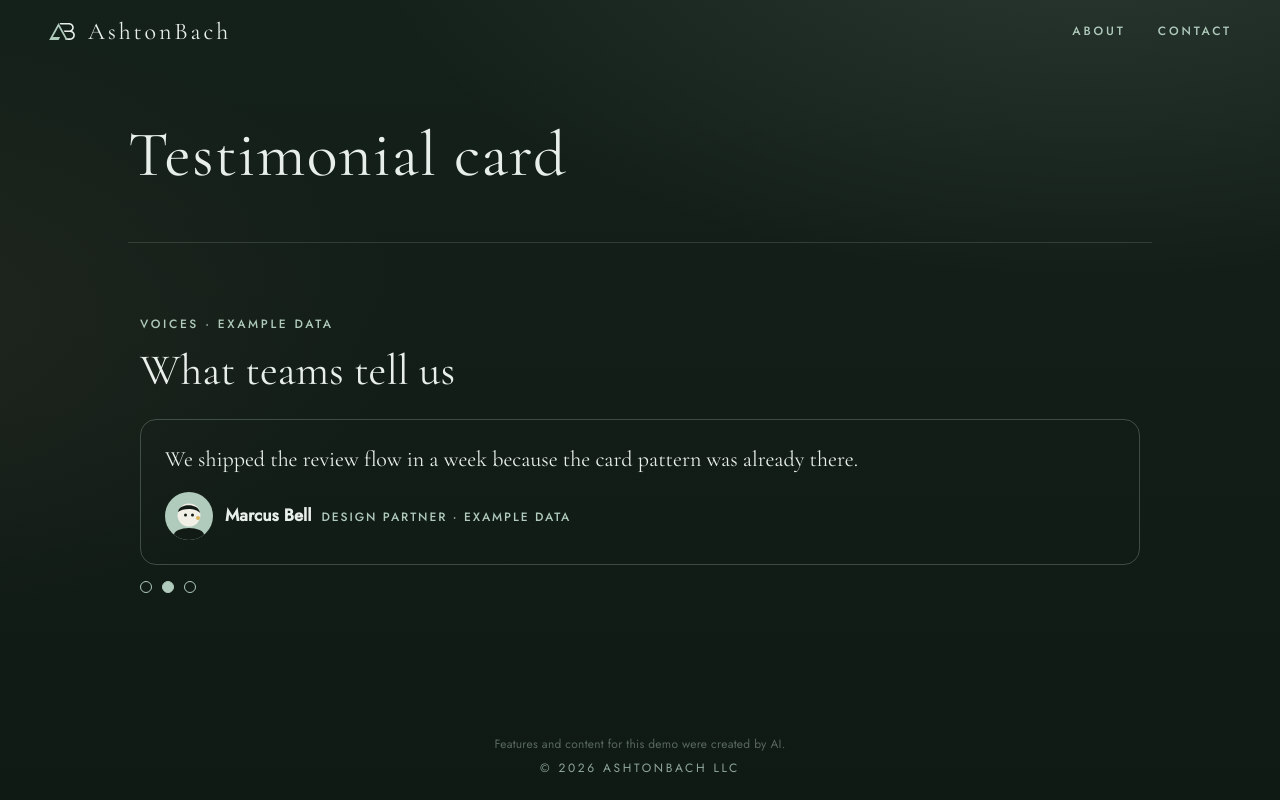
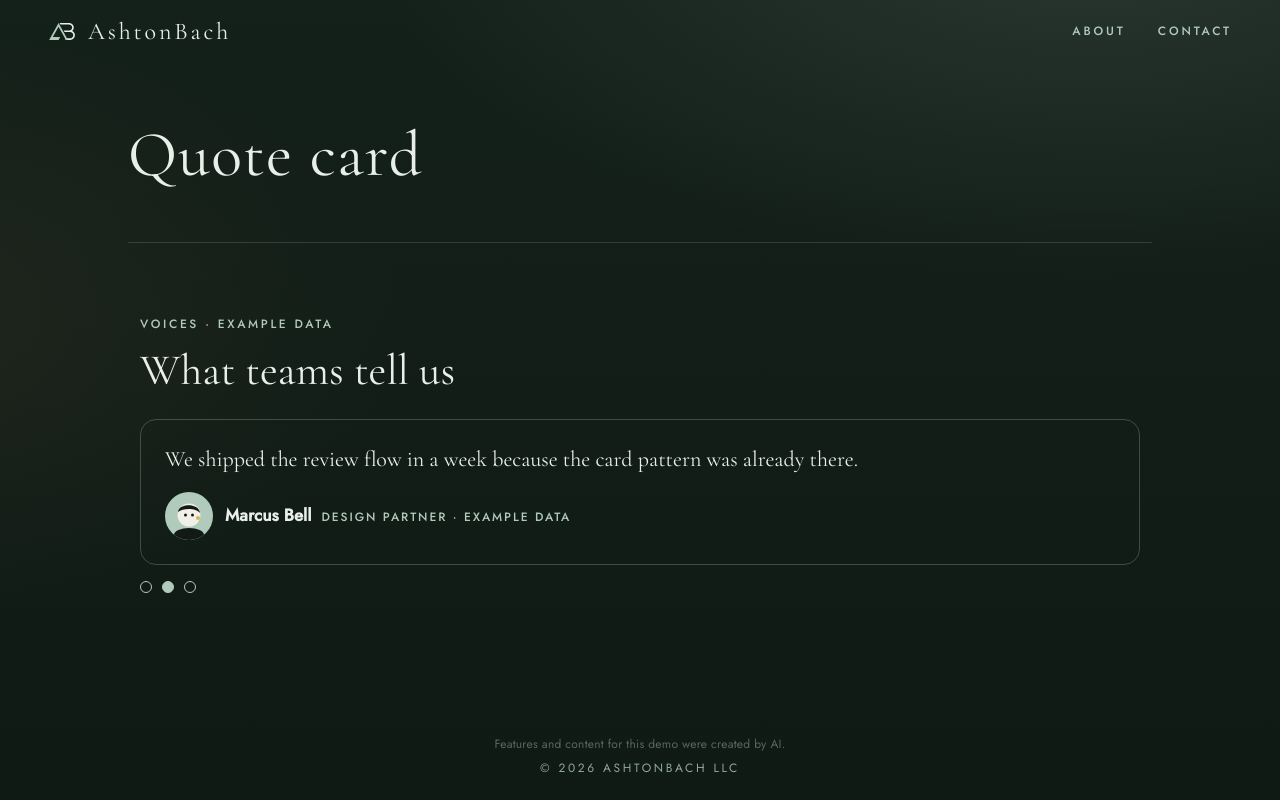
Before and after one commit to ashtonbach/agent-showcase, a Next.js app: page / in a window 1280 px wide. Built offline with nearby package versions, Linux system fonts and the light colour scheme.

Commit message:
Rename visible Testimonial card to Quote card (slug unchanged)

```diff
--- a/app/lab/menu.json
+++ b/app/lab/menu.json
@@ -7,7 +7,7 @@
     { "slug": "pricing-table", "name": "Pricing table", "accept": ["Header illustration by Naomi Sato from public/lab/pricing-table/header.svg (fallback: soft gradient)", "3 tiers with the middle one highlighted", "Tiers stack on mobile", "No sideways scroll at 390px"] },
     { "slug": "animated-counter", "name": "Animated counter", "accept": ["3 stats count up when scrolled into view", "They stop at the exact values", "Reduced motion shows the final values with no animation"] },
     { "slug": "tabs", "name": "Tabs", "accept": ["3 tabs", "Arrow keys (and Home/End) move between tabs", "Correct tablist/tab/tabpanel roles, aria-selected and aria-controls"] },
-    { "slug": "testimonial-card", "name": "Testimonial card", "accept": ["A quote, a name and a role", "3 example quotes rotate every 3s", "Dots are buttons that jump to a quote", "Avatar artwork by Naomi Sato from public/lab/testimonial-card/ (fallback: initials)", "Rotation pauses while the mouse is over the card"] },
+    { "slug": "testimonial-card", "name": "Quote card", "accept": ["A quote, a name and a role", "3 example quotes rotate every 3s", "Dots are buttons that jump to a quote", "Avatar artwork by Naomi Sato from public/lab/testimonial-card/ (fallback: initials)", "Rotation pauses while the mouse is over the card"] },
     { "slug": "feature-grid", "name": "Feature grid", "accept": ["6 cards with illustrated icons by Naomi Sato from public/lab/feature-grid/ (fallback: inline SVG)", "3 columns on desktop, 2 on tablet, 1 on mobile"] },
     { "slug": "timeline", "name": "Timeline", "accept": ["5 steps showing how the team works", "Horizontal on desktop, vertical on mobile"] }
   ]
--- a/scripts/v2/specs/testimonial-card.js
+++ b/scripts/v2/specs/testimonial-card.js
@@ -1,4 +1,4 @@
-// Testimonial card: quote+name+role, rotates every 3s, pauses on hover; dots are buttons that jump to a quote and restart the timer.
+// Quote card: quote+name+role, rotates every 3s, pauses on hover; dots are buttons that jump to a quote and restart the timer.
 module.exports = {
   art: 1, // design-led (Naomi Sato): artwork slots, masked from the pixel diff
   async beforeShot({ sec }) { await sec.hover(); },
```
Also changed, not shown: 2 other files (tests, documents, lock files or other folders).
